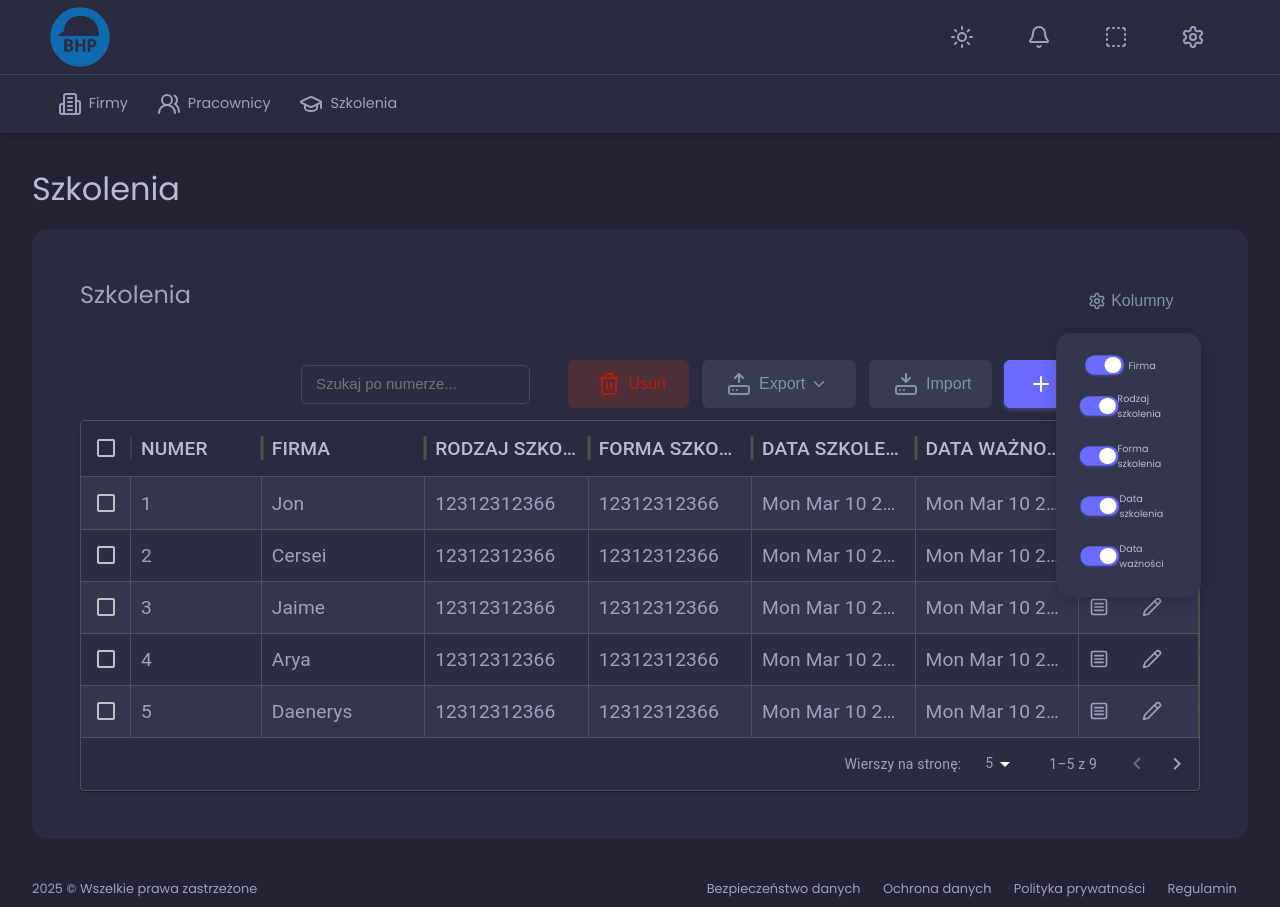
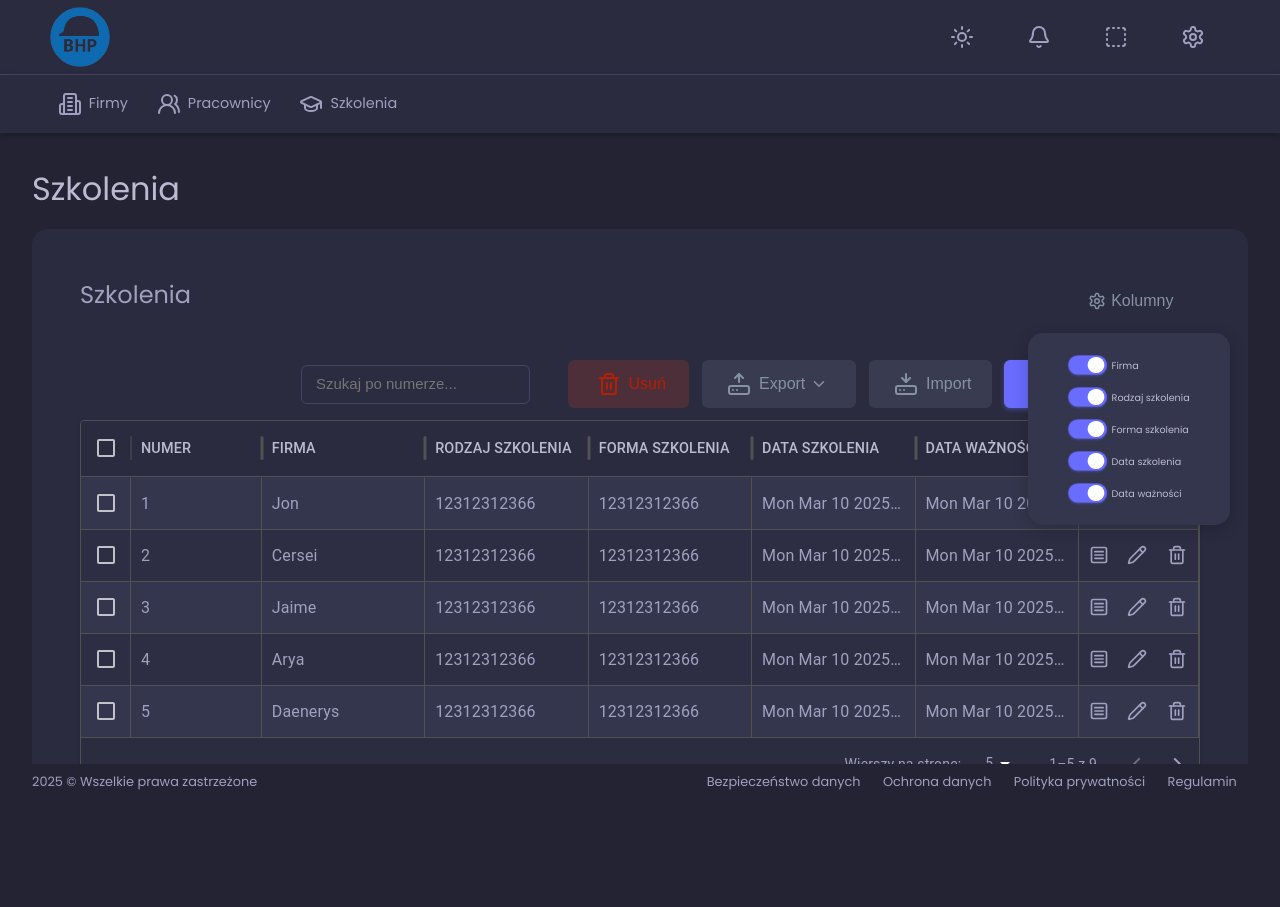
Before and after one commit to Zaniew1/REACT-BHP, a React (Vite) app: page /szkolenia in a window 1280 px wide. Both pictures are taken after a click on the button "Kolumny". After the commit the page ends 800 px from the top, so only its background shows below. Built offline with nearby package versions, Linux system fonts and the light colour scheme.

Commit message:
style: make fontsize in table smaller

```diff
--- a/src/Styles/Style.css
+++ b/src/Styles/Style.css
@@ -247,16 +247,16 @@ body {
   overflow: hidden;
 }
 .dropdown__area__list {
+  display: flex;
+  align-items: flex-start;
+  flex-direction: column;
   height: 100%;
   width: 100%;
-  display: flex;
-  flex-direction: column;
-  align-items: flex-start;
 }
 .dropdown__area__list__element {
   display: flex;
   align-items: center;
-  padding: 0.7rem 1.2rem 0.7rem 1.2rem;
+  padding: 0.8rem 2rem 0.8rem 2rem;
   height: 20%;
   width: 100%;
   color: #a0a0c0;
@@ -649,6 +649,7 @@ input:checked + .checkbox__wrapper__switch .checkbox__wrapper__switch__dot {
   justify-content: flex-start;
   align-items: center;
   flex-direction: column;
+  overflow: hidden;
   width: 100%;
   padding: 1em;
 }
@@ -661,7 +662,6 @@ input:checked + .checkbox__wrapper__switch .checkbox__wrapper__switch__dot {
 .table__actions {
   width: 100%;
   height: 100%;
-  width: 8rem;
   display: flex;
   justify-content: space-between;
   align-items: center;
@@ -728,7 +728,8 @@ input:checked + .checkbox__wrapper__switch .checkbox__wrapper__switch__dot {
 .company__filter__area {
   display: flex;
   flex-direction: column;
-  width: 100%;
+  width: -moz-max-content;
+  width: max-content;
   height: 100%;
   padding: 1rem 0;
   align-items: flex-start;
--- a/src/components/organisms/Table/TableStyle.tsx
+++ b/src/components/organisms/Table/TableStyle.tsx
@@ -30,8 +30,11 @@ export const darkTheme = createTheme({
   },
 });
 export const tableStyle = {
+  '& .MuiDataGrid-root': {
+    overflow: 'hidden',
+  },
   '& .MuiDataGrid-row': {
-    fontSize: '1.2rem !important',
+    fontSize: '1rem !important',
   },
   '& .MuiDataGrid-row:hover': {
     cursor: 'pointer',
@@ -44,7 +47,7 @@ export const tableStyle = {
   },
   '& .MuiDataGrid-columnHeaderTitleContainer': {
     flexDirection: 'row !important',
-    fontSize: '1.2rem',
+    fontSize: '0.9rem',
     textTransform: 'uppercase',
     color: '#babad1',
   },
```
Also changed, not shown: 1 other file (tests, documents, lock files or other folders).
